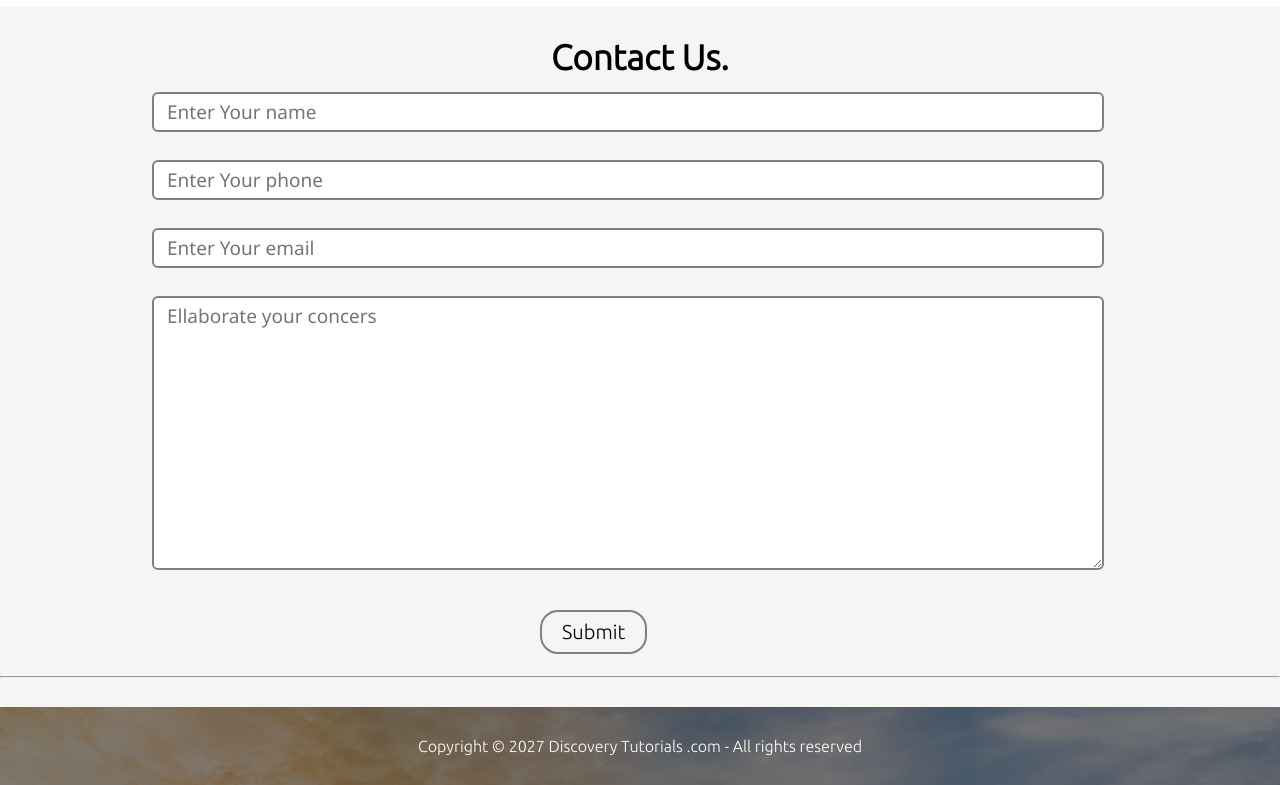
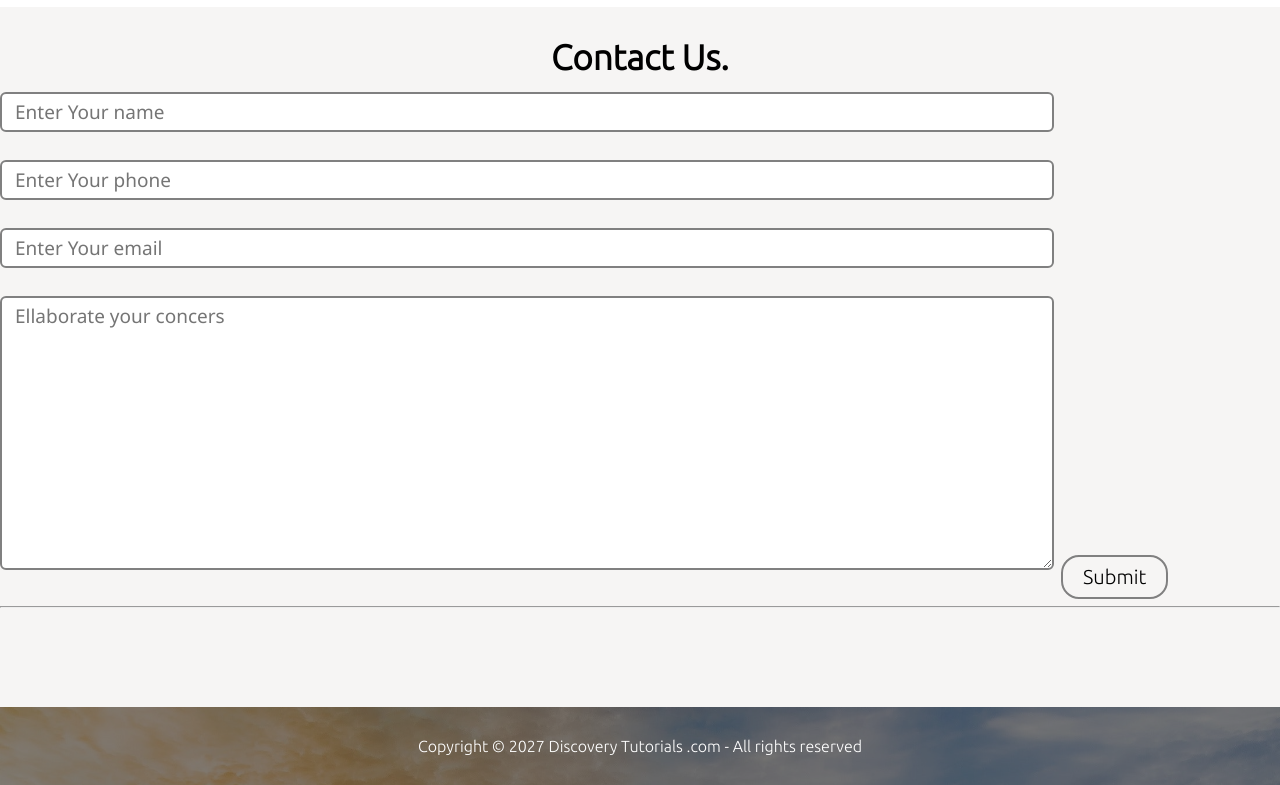
Before and after one commit to asifsimple/dic, a plain HTML site: page index.html in a window 1280 px wide. Shown: the part 3137-3922 px from the top of the page. Drawn offline with Linux system fonts and the light colour scheme.

Commit message:
Update style.css

```diff
--- a/css/style.css
+++ b/css/style.css
@@ -140,7 +140,6 @@
 .btn-dark{
    color: black;
    border: 2px solid grey;
-   margin: 22px 540px;
 }
 .section{
    display: flex;
@@ -195,9 +194,9 @@ sectionTag{
 }
 
 .form-input{
-   margin: 14px 152px;
+   margin: 14px 0px;
    padding: 5px 13px;
-   width: 72%;
+   width: 80%;
    font-size: 19px;
    border: 2px solid grey;
    border-radius: 6px;
```
